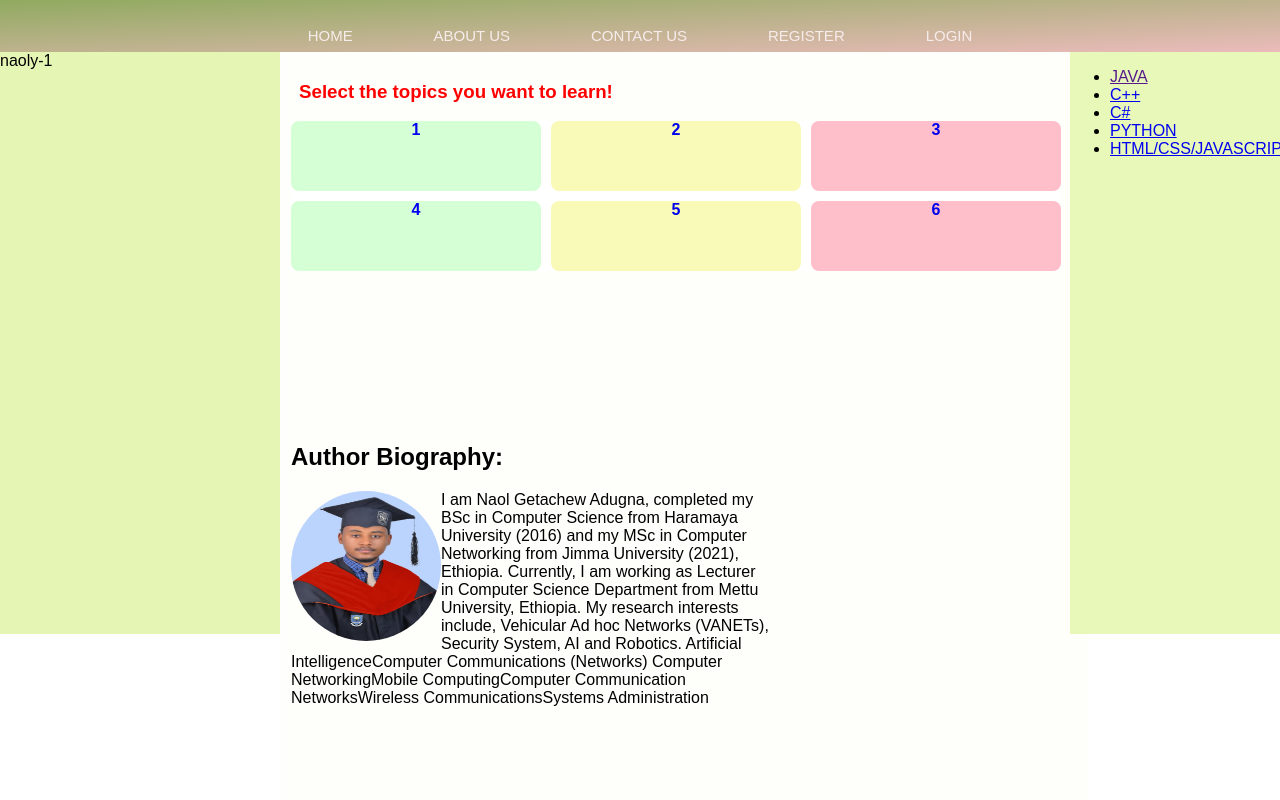
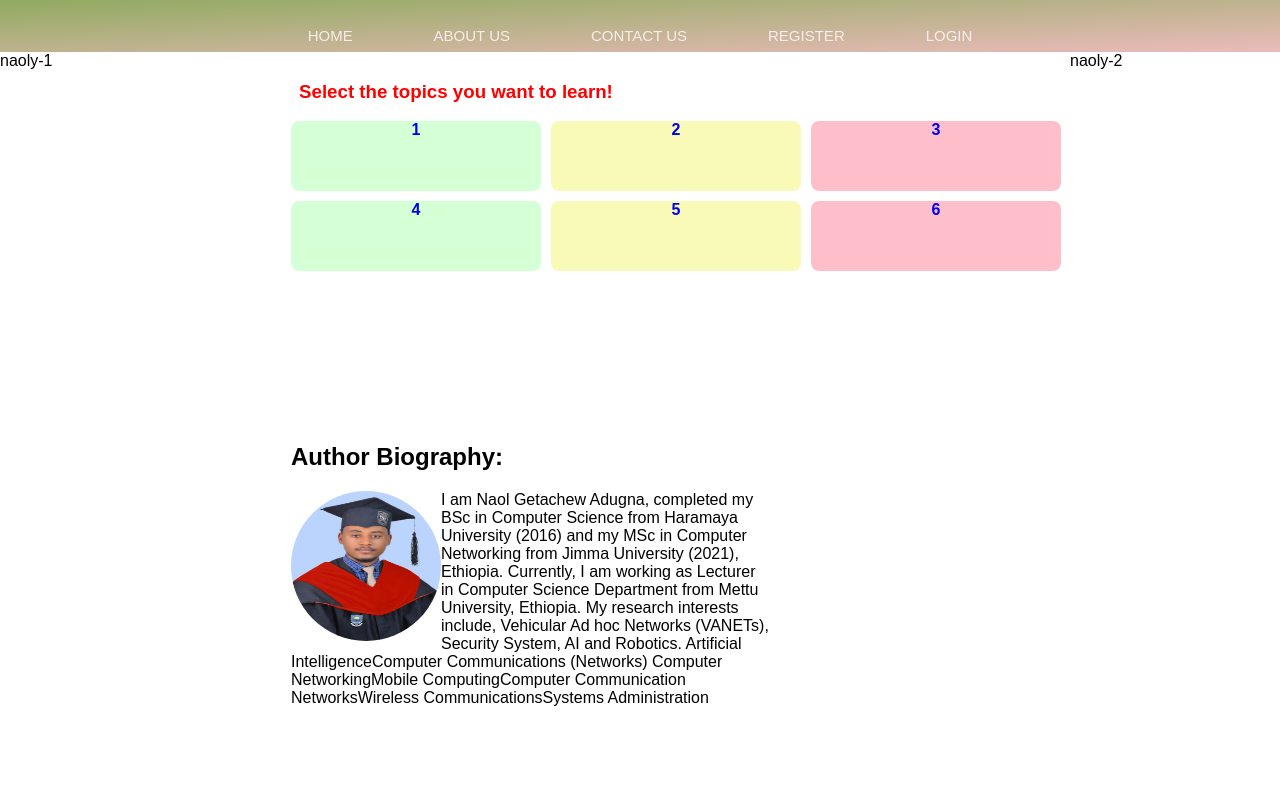
Before and after one commit to naoly/naolydev, a plain HTML site: page index.html in a window 1280 px wide. Shown: the top 800 px of the page. Drawn offline with Linux system fonts and the light colour scheme.

Commit message:
cmtd by naoly

```diff
--- a/index.html
+++ b/index.html
@@ -49,13 +49,7 @@
             </div>
         </div>
         <div class="right">
-            <ul>
-                <li><a href="">JAVA</a></li>
-                <li><a href="#">C++</a></li>
-                <li><a href="#">C#</a></li>
-                <li><a href="#">PYTHON</a></li>
-                <li><a href="#">HTML/CSS/JAVASCRIPT</a></li>
-            </ul>
+            naoly-2
         </div>
     </div>
     <div class="footer">footer</div>
--- a/style.css
+++ b/style.css
@@ -47,7 +47,7 @@ body{
     position: fixed;
     width: 280px;
     height: 582px;
-    background-color: rgb(229, 245, 180);
+    background-color: rgb(255, 255, 255);
 }
 .middle{
     padding: 10px;
@@ -55,7 +55,7 @@ body{
     position: relative;
     width: 788px;
     height: 1000px;
-    background-color: rgb(254, 255, 251);
+    background-color: rgb(255, 255, 255);
 }
 .mid-divs{
     display: grid;
@@ -111,7 +111,7 @@ body{
     margin-left: 1070px;
     width: 280px;
     height: 582px;
-    background-color: rgb(232, 248, 185);
+    background-color: rgb(255, 255, 255);
 }
 h3{
     color: red;
```
